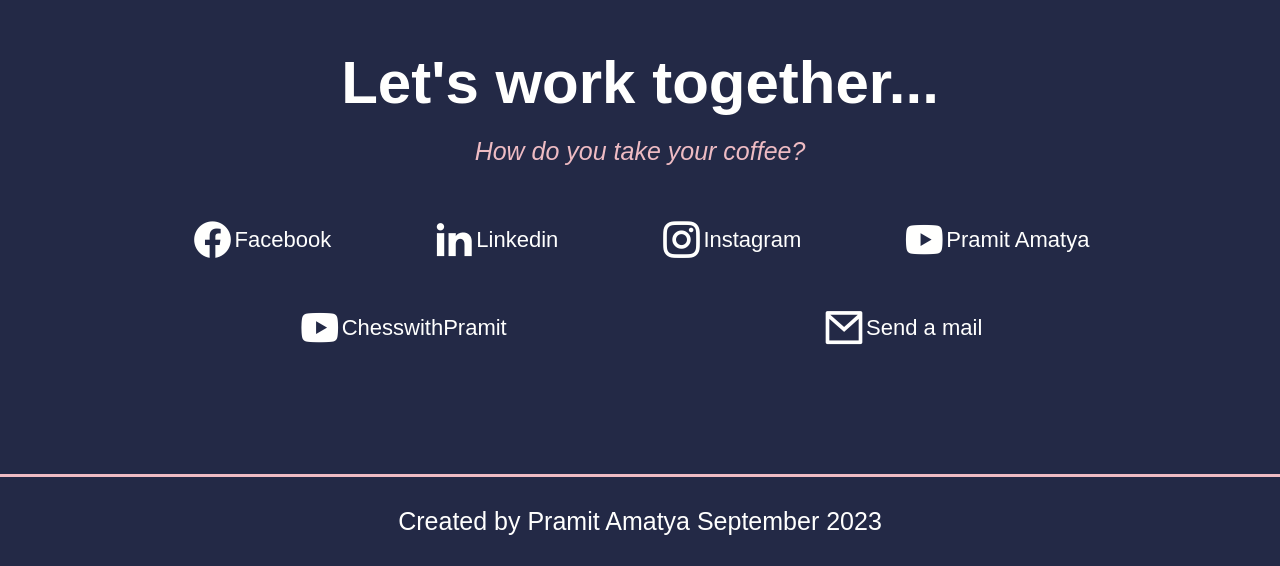
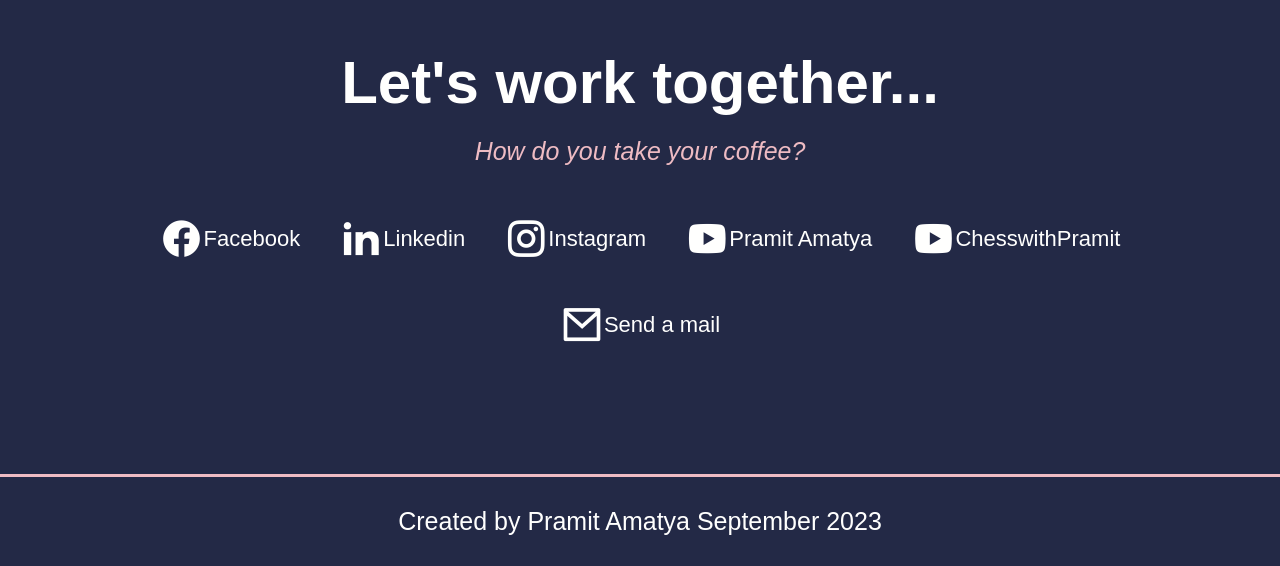
Before and after one commit to pumpking786/pumpkingservices, a plain HTML site: page index.html in a window 1280 px wide. Shown: the part 2452-3018 px from the top of the page. Drawn offline with nearby package versions, Linux system fonts and the light colour scheme.

Commit message:
Update index.css

```diff
--- a/index.css
+++ b/index.css
@@ -204,7 +204,7 @@ section{
     transition: transform 0.2s ease-in;
     display: flex;
     align-items: center;
-    margin: 20px;
+    margin: 19px;
     font-size: 22px;
 }
 #contact .social-media:hover{
```
